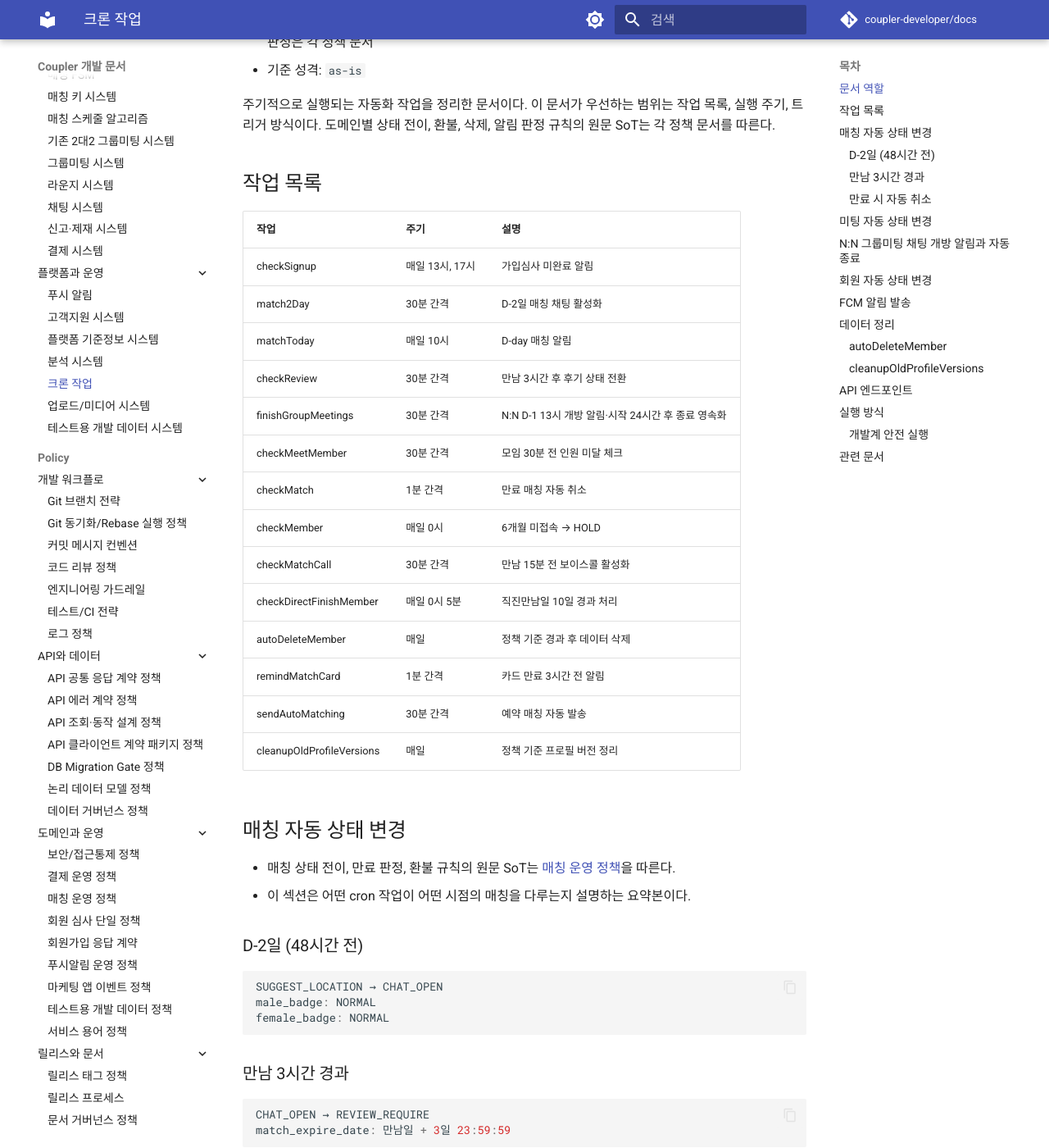
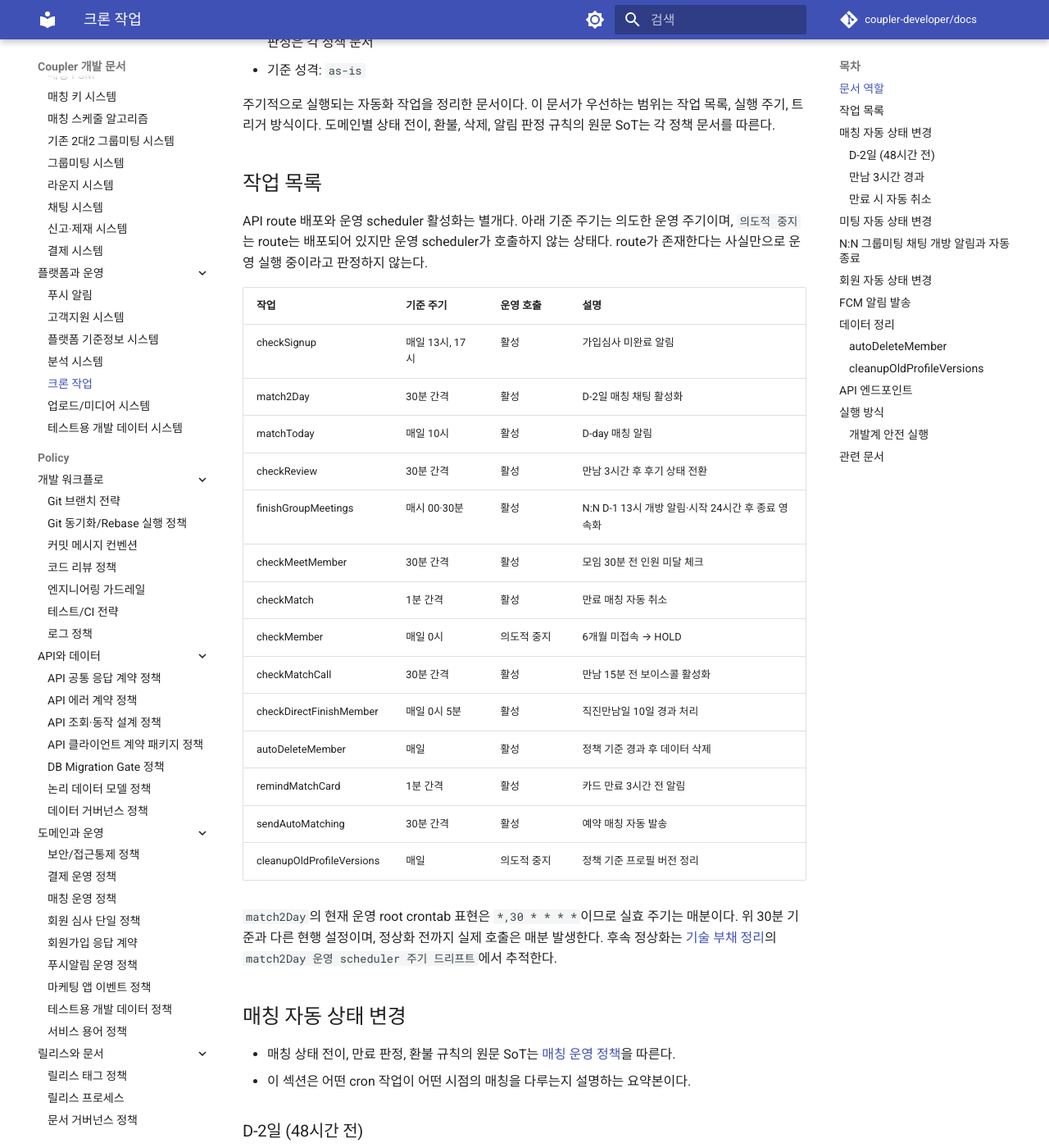
Before and after one commit to coupler-developer/docs, an MkDocs documentation site: the page built from content/architecture/cron-jobs.md, in a window 1280 px wide and 1400 px high, scrolled down 284 px. Shown: the whole window at 82% size. Built offline with MkDocs 1.6.1 and Material for MkDocs 9.7.7, drawn with Linux system fonts in a browser that asks for light colours; comment, search, counter and statistics services are not loaded; some of the changed text lies outside the part shown.

Commit message:
docs: cron 운영 기준과 기술부채 정리
Background:
- 그룹미팅 cron route 배포와 운영 root crontab 활성 상태가 혼동돼 알림 누락 원인과 의도적 중지 작업을 판별하기 어려웠다.

Reason:
- 운영자가 API 배포 뒤 실제 scheduler 호출 여부와 주기 drift를 한 경로에서 확인할 수 있어야 한다.

Changes:
- cron 기준 주기와 활성·의도적 중지 상태를 구분했다.
- API 배포 런북에 route와 root crontab 대조 절차를 추가했다.
- 완료된 그룹미팅 smoke 부채를 제거하고 match2Day 주기 drift를 새 부채로 기록했다.

How:
- 현재 운영 crontab과 owner 완료 처분을 기준으로 architecture, flow, 기술부채를 동기화했다.

Tests:
- yarn verify 통과 (17 tasks)

```diff
--- a/content/architecture/cron-jobs.md
+++ b/content/architecture/cron-jobs.md
@@ -13,22 +13,30 @@
 
 ## 작업 목록
 
-| 작업                      | 주기            | 설명                          |
-| ------------------------- | --------------- | ----------------------------- |
-| checkSignup               | 매일 13시, 17시 | 가입심사 미완료 알림          |
-| match2Day                 | 30분 간격       | D-2일 매칭 채팅 활성화        |
-| matchToday                | 매일 10시       | D-day 매칭 알림               |
-| checkReview               | 30분 간격       | 만남 3시간 후 후기 상태 전환  |
-| finishGroupMeetings       | 30분 간격       | N:N D-1 13시 개방 알림·시작 24시간 후 종료 영속화 |
-| checkMeetMember           | 30분 간격       | 모임 30분 전 인원 미달 체크   |
-| checkMatch                | 1분 간격        | 만료 매칭 자동 취소           |
-| checkMember               | 매일 0시        | 6개월 미접속 → HOLD           |
-| checkMatchCall            | 30분 간격       | 만남 15분 전 보이스콜 활성화  |
-| checkDirectFinishMember   | 매일 0시 5분    | 직진만남일 10일 경과 처리     |
-| autoDeleteMember          | 매일            | 정책 기준 경과 후 데이터 삭제 |
-| remindMatchCard           | 1분 간격        | 카드 만료 3시간 전 알림       |
-| sendAutoMatching          | 30분 간격       | 예약 매칭 자동 발송           |
-| cleanupOldProfileVersions | 매일            | 정책 기준 프로필 버전 정리    |
+API route 배포와 운영 scheduler 활성화는 별개다. 아래 기준 주기는 의도한 운영 주기이며, `의도적 중지`는
+route는 배포되어 있지만 운영 scheduler가 호출하지 않는 상태다. route가 존재한다는 사실만으로 운영 실행
+중이라고 판정하지 않는다.
+
+| 작업                      | 기준 주기       | 운영 호출     | 설명                          |
+| ------------------------- | --------------- | ------------- | ----------------------------- |
+| checkSignup               | 매일 13시, 17시 | 활성          | 가입심사 미완료 알림          |
+| match2Day                 | 30분 간격       | 활성          | D-2일 매칭 채팅 활성화        |
+| matchToday                | 매일 10시       | 활성          | D-day 매칭 알림               |
+| checkReview               | 30분 간격       | 활성          | 만남 3시간 후 후기 상태 전환  |
+| finishGroupMeetings       | 매시 00·30분    | 활성          | N:N D-1 13시 개방 알림·시작 24시간 후 종료 영속화 |
+| checkMeetMember           | 30분 간격       | 활성          | 모임 30분 전 인원 미달 체크   |
+| checkMatch                | 1분 간격        | 활성          | 만료 매칭 자동 취소           |
+| checkMember               | 매일 0시        | 의도적 중지   | 6개월 미접속 → HOLD           |
+| checkMatchCall            | 30분 간격       | 활성          | 만남 15분 전 보이스콜 활성화  |
+| checkDirectFinishMember   | 매일 0시 5분    | 활성          | 직진만남일 10일 경과 처리     |
+| autoDeleteMember          | 매일            | 활성          | 정책 기준 경과 후 데이터 삭제 |
+| remindMatchCard           | 1분 간격        | 활성          | 카드 만료 3시간 전 알림       |
+| sendAutoMatching          | 30분 간격       | 활성          | 예약 매칭 자동 발송           |
+| cleanupOldProfileVersions | 매일            | 의도적 중지   | 정책 기준 프로필 버전 정리    |
+
+`match2Day`의 현재 운영 root crontab 표현은 `*,30 * * * *`이므로 실효 주기는 매분이다. 위 30분 기준과 다른
+현행 설정이며, 정상화 전까지 실제 호출은 매분 발생한다. 후속 정상화는
+[기술 부채 정리](../technical-debt/technical-debt.md)의 `match2Day 운영 scheduler 주기 드리프트`에서 추적한다.
 
 ## 매칭 자동 상태 변경
 
@@ -158,8 +166,13 @@ GET /admin/cron/cleanupOldProfileVersions
 
 ## 실행 방식
 
-- 외부 스케줄러에서 HTTP 호출
+- 운영은 root crontab의 외부 스케줄러에서 HTTP 호출
+- API 배포는 root crontab을 추가·수정하지 않으므로 route와 운영 호출 상태를 별도로 확인
+- 의도적 중지 작업은 route를 제거하지 않고 root crontab에서 호출하지 않음
 - 내부 node-cron 등 미사용
+
+운영 API 배포 뒤 route와 root crontab을 대조하는 절차는
+[API 운영 배포 런북](../flows/cross-project/api-production-deploy-flow.md)을 따른다.
 
 ### 개발계 안전 실행
 
```
Also changed, not shown: content/architecture/group-meeting-system.md (+1 -4 lines), content/architecture/push-notification.md (+1 -3 lines), content/flows/cross-project/api-production-deploy-flow.md (+8 -0 lines), content/technical-debt/technical-debt.md (+18 -25 lines).
